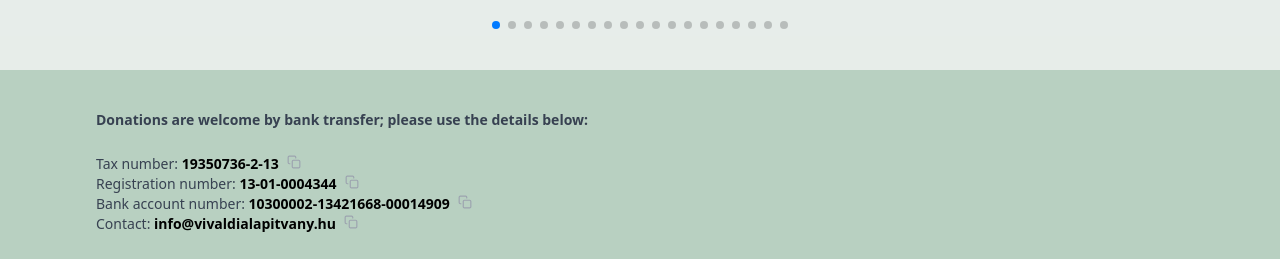
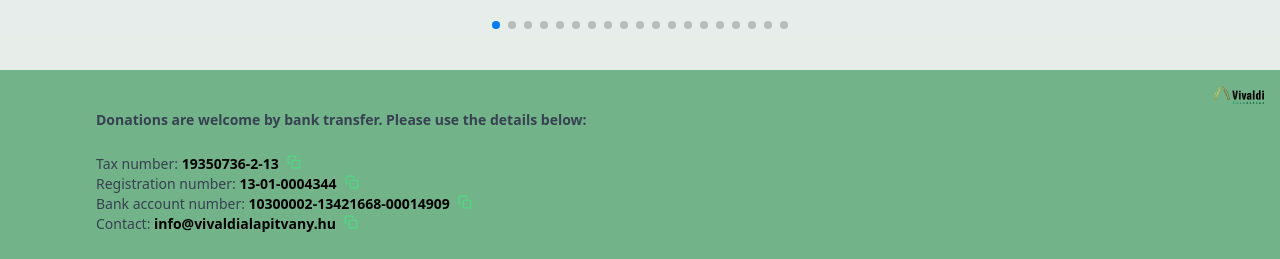
Before and after one commit to vladyslavt97/vivaldialapitvany, a Next.js app: page / in a window 1280 px wide. Shown: the part 981-1240 px from the top of the page. Built offline with nearby package versions, Linux system fonts and the light colour scheme; grey boxes are pictures that could not be loaded.

Commit message:
new bg and footer

```diff
--- a/components/Footer.tsx
+++ b/components/Footer.tsx
@@ -3,6 +3,7 @@ import CopyToClipboard from "react-copy-to-clipboard";
 import { useState } from "react";
 import Copied from "./Copied";
 import { useStore } from "@/components/State";
+import Image from "next/image";
 
 type Props = {};
 interface languagesState {
@@ -22,7 +23,7 @@ export default function Footer({}: Props) {
 
     const mystyle = "font-bold text-black";
     return (
-        <div className="bg-green-800/30 w-screen px-5 pt-6 pb-4 sm:px-24 sm:py-5 md:pt-10 relative bottom-0 text-gray-700 text-sm sm:text-md">
+        <div className="bg-green-700/60 w-screen px-5 pt-6 pb-4 sm:px-24 sm:py-5 md:pt-10 relative bottom-0 text-gray-700 text-sm sm:text-md">
             {copied === true && (
                 <div className="flex flex-row justify-center items-center w-full">
                     <Copied />
@@ -31,14 +32,14 @@ export default function Footer({}: Props) {
             <h2 className="font-bold">
                 {language === "hun"
                     ? "Az alapítvány folyamatosan fogadja a támogatásokat az alábbi címen:"
-                    : "Donations are welcome by bank transfer; please use the details below:"}
+                    : "Donations are welcome by bank transfer. Please use the details below:"}
             </h2>
             <h2 className="mt-6">
                 {language === "hun" ? "Adószám:" : "Tax number:"}
                 <span className={mystyle}> 19350736-2-13</span>
                 <CopyToClipboard text="19350736-2-13">
                     <button onClick={(e) => toggleCopied(true)}>
-                        <FiCopy className="ml-2 text-gray-400" />
+                        <FiCopy className="ml-2 text-green-400" />
                     </button>
                 </CopyToClipboard>
             </h2>
@@ -49,7 +50,7 @@ export default function Footer({}: Props) {
                 <span className={mystyle}>13-01-0004344</span>
                 <CopyToClipboard text="13-01-0004344">
                     <button onClick={(e) => toggleCopied(true)}>
-                        <FiCopy className="ml-2 text-gray-400" />
+                        <FiCopy className="ml-2 text-green-400" />
                     </button>
                 </CopyToClipboard>
             </h2>
@@ -60,7 +61,7 @@ export default function Footer({}: Props) {
                 <span className={mystyle}>10300002-13421668-00014909</span>
                 <CopyToClipboard text="10300002-13421668-00014909">
                     <button onClick={(e) => toggleCopied(true)}>
-                        <FiCopy className="ml-2 text-gray-400" />
+                        <FiCopy className="ml-2 text-green-400" />
                     </button>
                 </CopyToClipboard>
             </h2>
@@ -69,9 +70,17 @@ export default function Footer({}: Props) {
                 <span className={mystyle}>info@vivaldialapitvany.hu</span>
                 <CopyToClipboard text="info@vivaldialapitvany.hu">
                     <button onClick={(e) => toggleCopied(true)}>
-                        <FiCopy className="ml-2 text-gray-400" />
+                        <FiCopy className="ml-2 text-green-400" />
                     </button>
                 </CopyToClipboard>
+                <Image
+                    src="/vivaldilogo.png"
+                    width={50}
+                    alt="some"
+                    height={50}
+                    loading="eager"
+                    className="absolute bottom-4 right-4 md:top-4"
+                />
             </h2>
         </div>
     );
```
